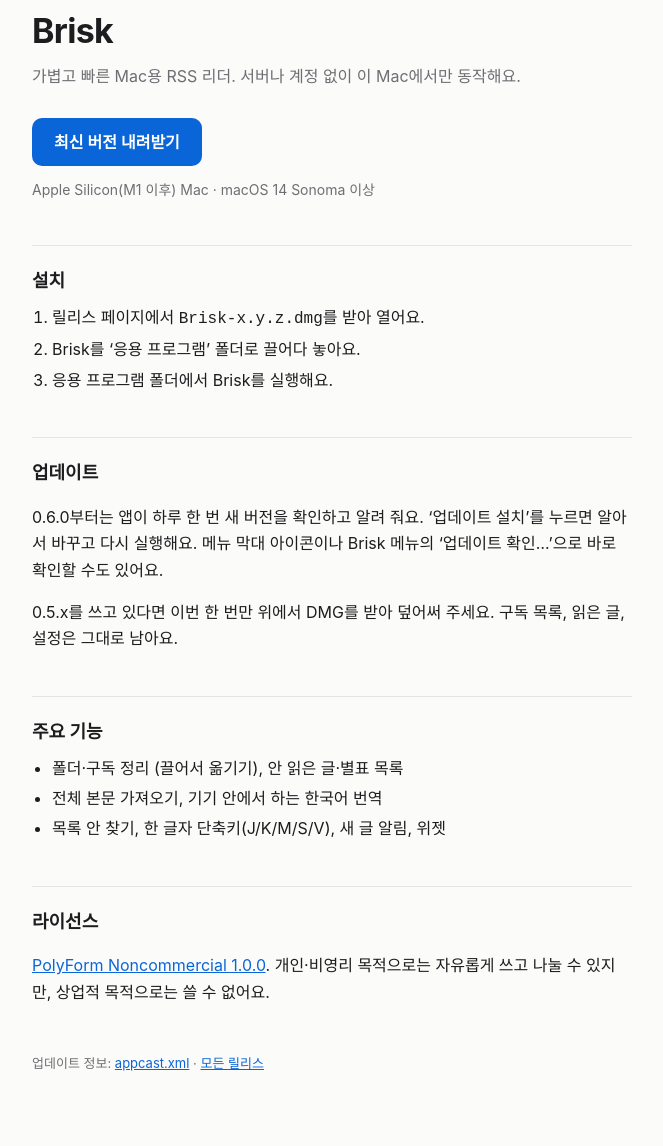
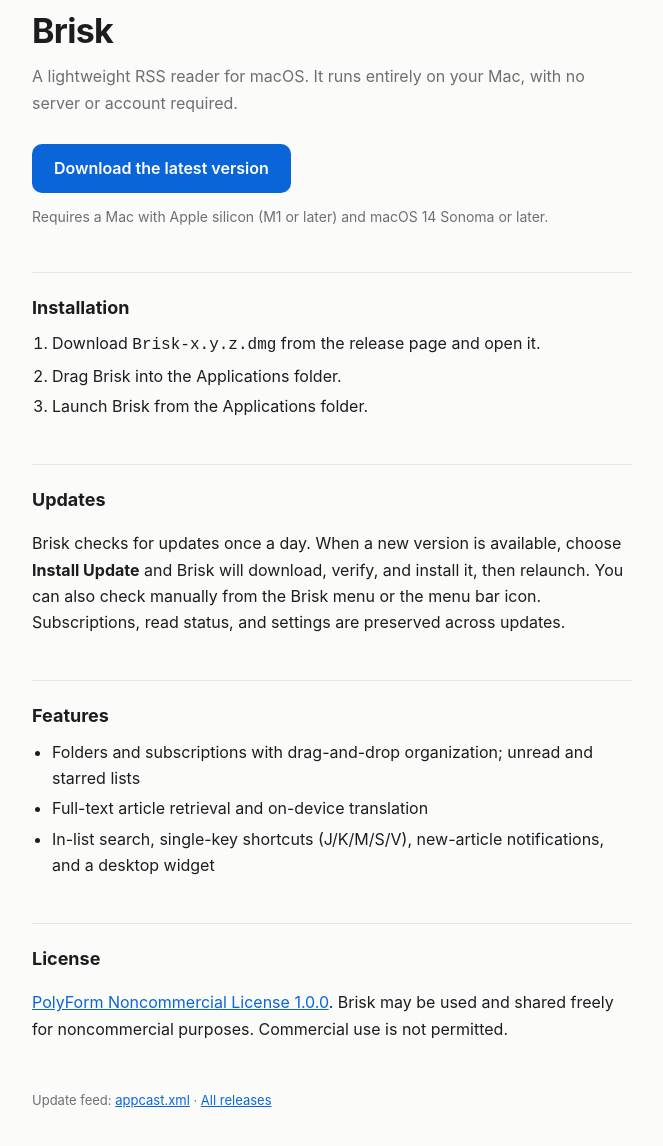
Before and after one commit to linus-ground/brisk, a plain HTML site: page docs/index.html in a window 1280 px wide. Shown: the part 184-1330 px from the top of the page, without its empty margins (308-971 px from the left). Drawn offline with Linux system fonts and the light colour scheme.

Commit message:
docs/index.html (0.6.0)

```diff
--- a/docs/index.html
+++ b/docs/index.html
@@ -1,10 +1,10 @@
 <!doctype html>
-<html lang="ko">
+<html lang="en">
 <head>
 <meta charset="utf-8">
 <meta name="viewport" content="width=device-width, initial-scale=1">
-<title>Brisk — Mac용 RSS 리더</title>
-<meta name="description" content="Brisk는 가볍고 빠른 macOS용 RSS 리더예요.">
+<title>Brisk — RSS reader for Mac</title>
+<meta name="description" content="Brisk is a lightweight RSS reader for macOS.">
 <style>
   :root { --bg:#fbfbfa; --fg:#1d1d1f; --muted:#6e6e73; --line:#e5e5e7; --accent:#0a66d8; --accent-fg:#fff; }
   @media (prefers-color-scheme: dark) {
@@ -12,7 +12,7 @@
   }
   * { box-sizing: border-box; }
   body { margin:0; background:var(--bg); color:var(--fg);
-         font: 16px/1.65 -apple-system, BlinkMacSystemFont, "Apple SD Gothic Neo", sans-serif; }
+         font: 16px/1.65 -apple-system, BlinkMacSystemFont, sans-serif; }
   main { max-width: 640px; margin: 0 auto; padding: 72px 20px 56px; }
   img.icon { width: 96px; height: 96px; }
   h1 { font-size: 34px; margin: 12px 0 4px; letter-spacing: -0.02em; }
@@ -31,36 +31,34 @@
 <main>
   <img class="icon" src="icon.png" alt="">
   <h1>Brisk</h1>
-  <p class="lead">가볍고 빠른 Mac용 RSS 리더. 서버나 계정 없이 이 Mac에서만 동작해요.</p>
+  <p class="lead">A lightweight RSS reader for macOS. It runs entirely on your Mac, with no server or account required.</p>
 
-  <a class="btn" href="https://github.com/linus-ground/brisk/releases/latest">최신 버전 내려받기</a>
-  <p class="req">Apple Silicon(M1 이후) Mac · macOS 14 Sonoma 이상</p>
+  <a class="btn" href="https://github.com/linus-ground/brisk/releases/latest">Download the latest version</a>
+  <p class="req">Requires a Mac with Apple silicon (M1 or later) and macOS 14 Sonoma or later.</p>
 
-  <h2>설치</h2>
+  <h2>Installation</h2>
   <ol>
-    <li>릴리스 페이지에서 <code>Brisk-x.y.z.dmg</code>를 받아 열어요.</li>
-    <li>Brisk를 ‘응용 프로그램’ 폴더로 끌어다 놓아요.</li>
-    <li>응용 프로그램 폴더에서 Brisk를 실행해요.</li>
+    <li>Download <code>Brisk-x.y.z.dmg</code> from the release page and open it.</li>
+    <li>Drag Brisk into the Applications folder.</li>
+    <li>Launch Brisk from the Applications folder.</li>
   </ol>
 
-  <h2>업데이트</h2>
-  <p>0.6.0부터는 앱이 하루 한 번 새 버전을 확인하고 알려 줘요. ‘업데이트 설치’를 누르면 알아서 바꾸고 다시 실행해요.
-     메뉴 막대 아이콘이나 Brisk 메뉴의 ‘업데이트 확인…’으로 바로 확인할 수도 있어요.</p>
-  <p>0.5.x를 쓰고 있다면 이번 한 번만 위에서 DMG를 받아 덮어써 주세요.
-     구독 목록, 읽은 글, 설정은 그대로 남아요.</p>
+  <h2>Updates</h2>
+  <p>Brisk checks for updates once a day. When a new version is available, choose <strong>Install Update</strong> and Brisk will download, verify, and install it, then relaunch.
+     You can also check manually from the Brisk menu or the menu bar icon. Subscriptions, read status, and settings are preserved across updates.</p>
 
-  <h2>주요 기능</h2>
+  <h2>Features</h2>
   <ul>
-    <li>폴더·구독 정리 (끌어서 옮기기), 안 읽은 글·별표 목록</li>
-    <li>전체 본문 가져오기, 기기 안에서 하는 한국어 번역</li>
-    <li>목록 안 찾기, 한 글자 단축키(J/K/M/S/V), 새 글 알림, 위젯</li>
+    <li>Folders and subscriptions with drag-and-drop organization; unread and starred lists</li>
+    <li>Full-text article retrieval and on-device translation</li>
+    <li>In-list search, single-key shortcuts (J/K/M/S/V), new-article notifications, and a desktop widget</li>
   </ul>
 
-  <h2>라이선스</h2>
-  <p><a href="https://github.com/linus-ground/brisk/blob/main/LICENSE.md">PolyForm Noncommercial 1.0.0</a>.
-     개인·비영리 목적으로는 자유롭게 쓰고 나눌 수 있지만, 상업적 목적으로는 쓸 수 없어요.</p>
+  <h2>License</h2>
+  <p><a href="https://github.com/linus-ground/brisk/blob/main/LICENSE.md">PolyForm Noncommercial License 1.0.0</a>.
+     Brisk may be used and shared freely for noncommercial purposes. Commercial use is not permitted.</p>
 
-  <footer>업데이트 정보: <a href="appcast.xml">appcast.xml</a> · <a href="https://github.com/linus-ground/brisk/releases">모든 릴리스</a></footer>
+  <footer>Update feed: <a href="appcast.xml">appcast.xml</a> · <a href="https://github.com/linus-ground/brisk/releases">All releases</a></footer>
 </main>
 </body>
 </html>
```
